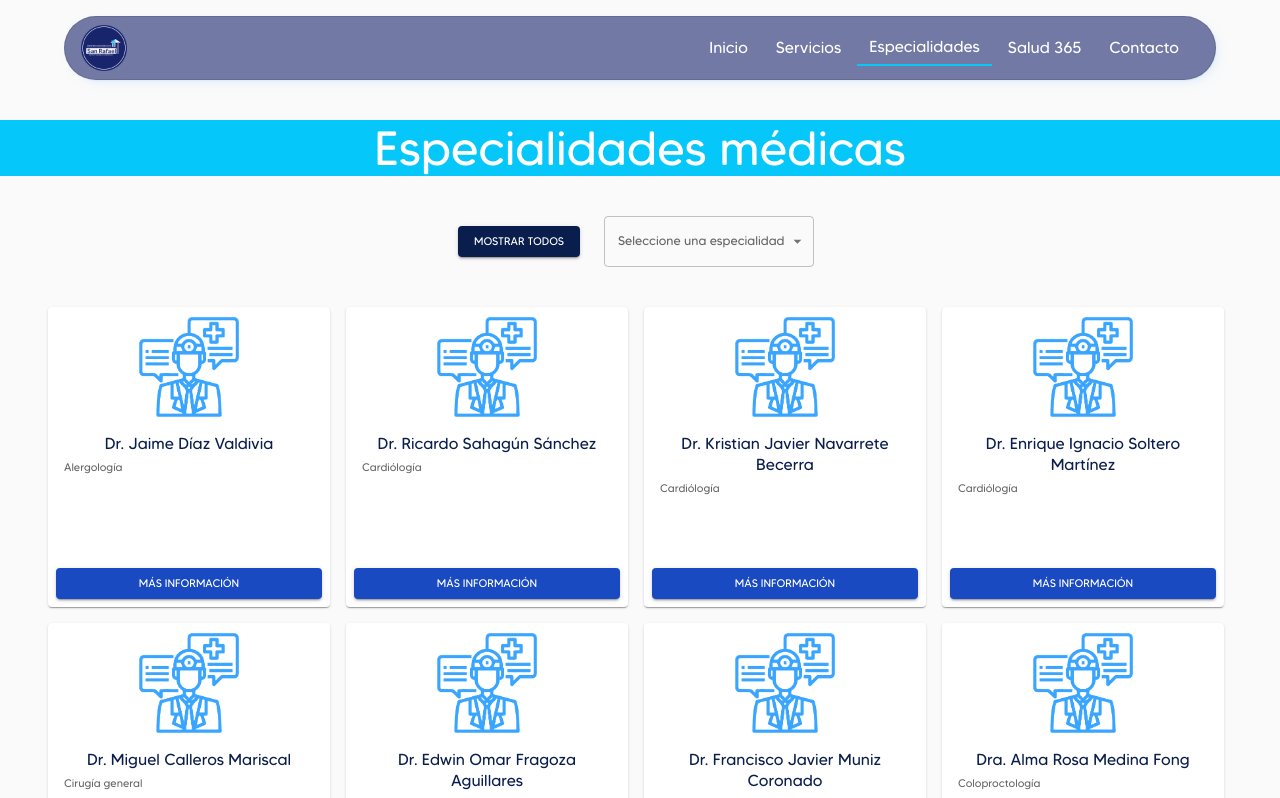
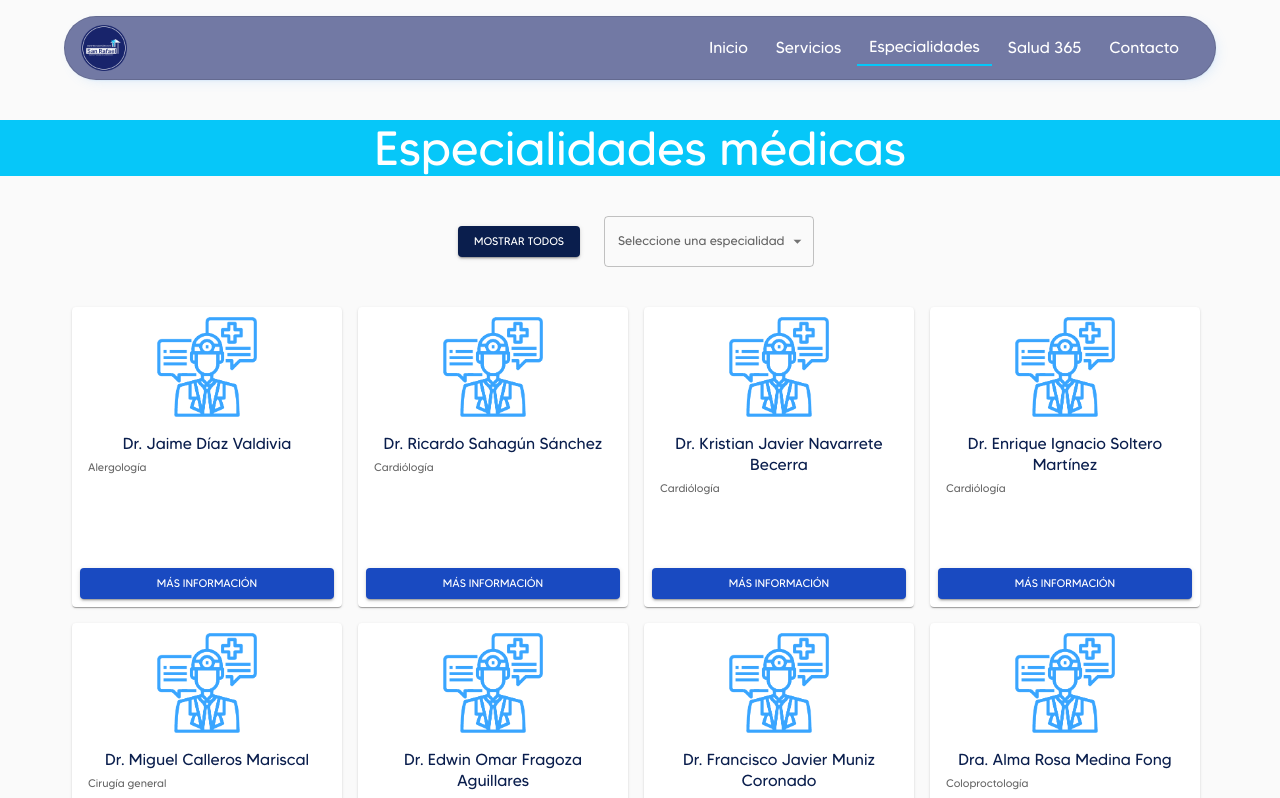
Before and after one commit to Amezcua04/cqsr-v2, a React (Create React App) app: page /especialidades in a window 1280 px wide. Shown: the top 798 px of the page. Built offline with nearby package versions, Linux system fonts and the light colour scheme.

Commit message:
FIXED: Espacios de contenedor

```diff
--- a/src/scenes/especialidades/Especialistas.jsx
+++ b/src/scenes/especialidades/Especialistas.jsx
@@ -45,8 +45,6 @@ const Especialistas = () => {
         justifyContent: "center",
         pt: { xs: 4 },
         pb: { xs: 4 },
-        pl: { xs: 0 },
-        pr: { xs: 0 },
       }}
     >
       <Box sx={{ display: "flex", flexDirection: "row", alignItems: "center" }}>
```
